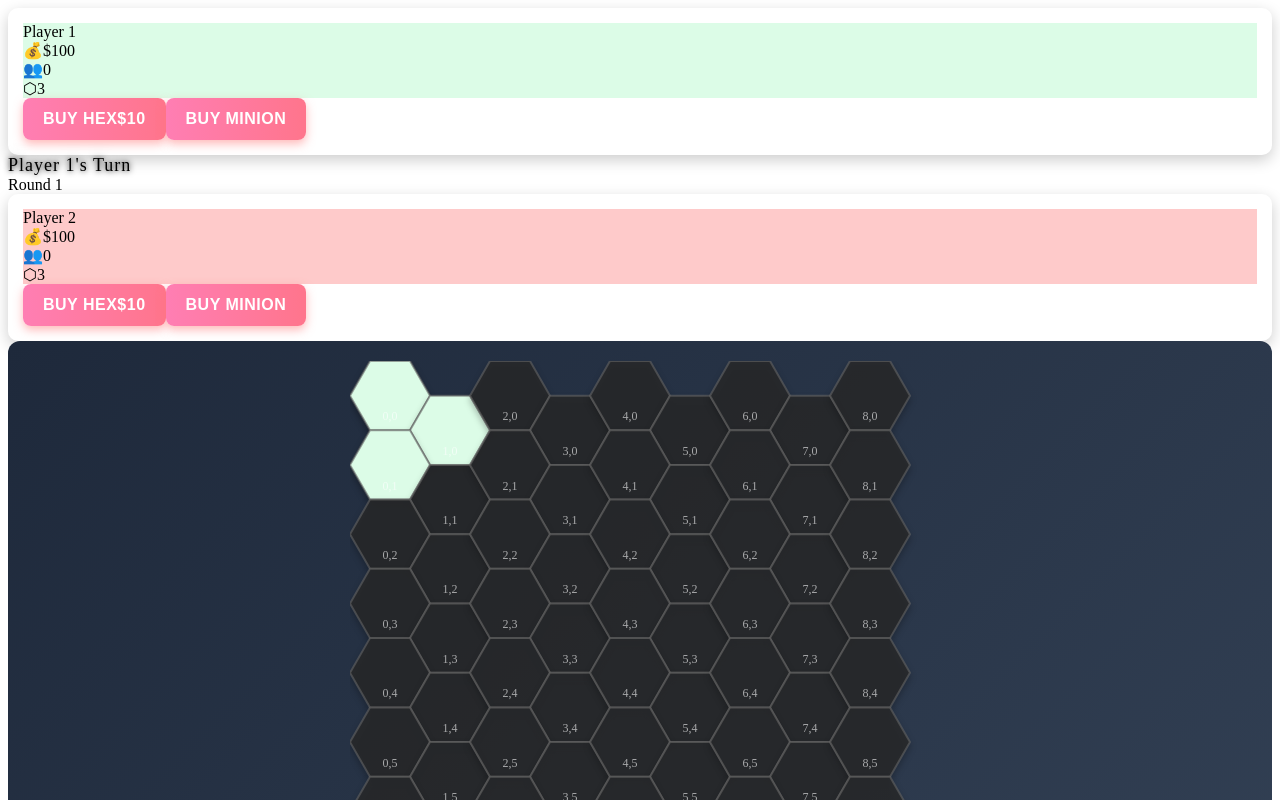
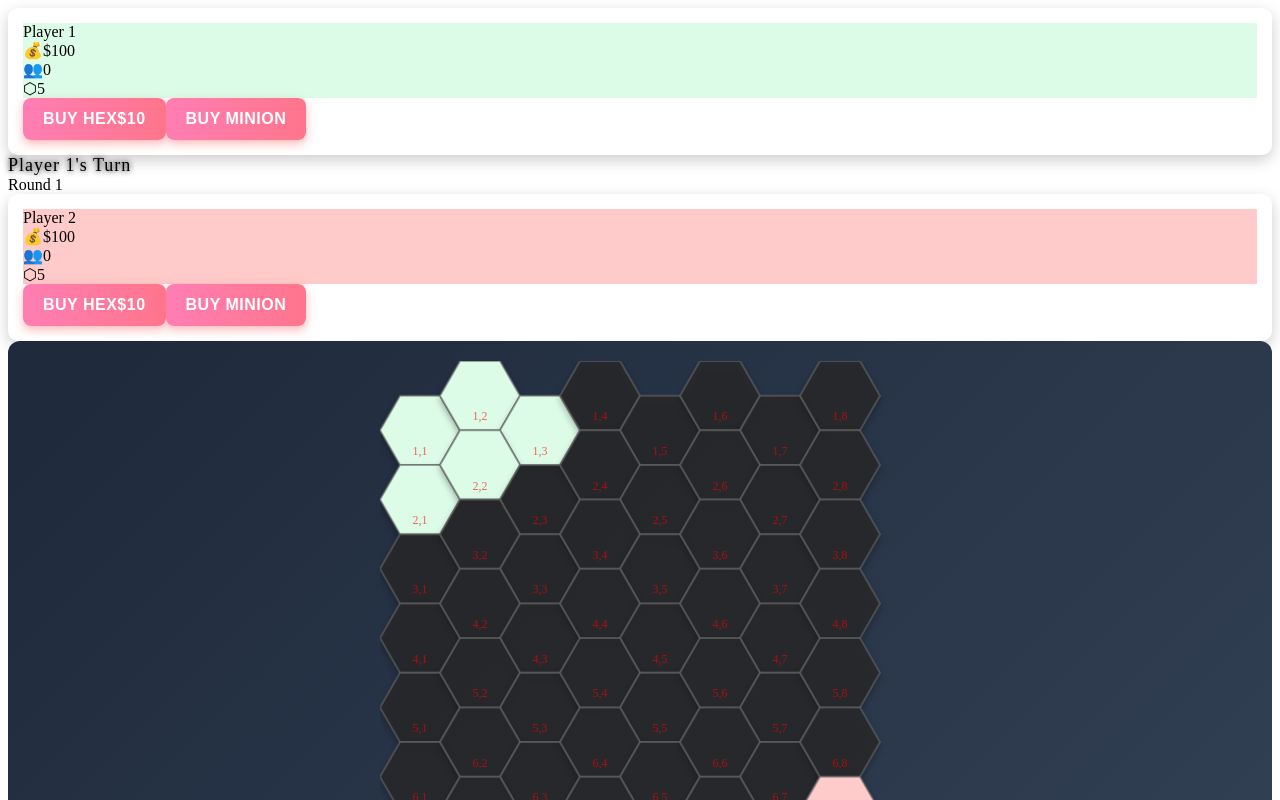
Before and after one commit to o0Mink0o/project-oop, a React (Create React App) app in the folder game-frontend/: page /game-board in a window 1280 px wide. Shown: the top 800 px of the page. Built offline with nearby package versions, Linux system fonts and the light colour scheme.

Commit message:
fix board UI

```diff
--- a/game-frontend/src/components/GameBoardPage.js
+++ b/game-frontend/src/components/GameBoardPage.js
@@ -1,7 +1,7 @@
 import React, { useState } from 'react';
 import '../styles/HexGrid.css';
 
-const GRID_SIZE = 9;
+const GRID_SIZE = 8;
 const HEX_RADIUS = 40;
 const HEX_WIDTH = 2 * HEX_RADIUS;
 const HEX_HEIGHT = Math.sqrt(3) * HEX_RADIUS;
@@ -18,7 +18,7 @@ const initialPlayers = [
         id: 1,
         money: 100,
         minions: [],
-        ownedHexes: [{x: 0, y: 0},{x: 0, y: 1},{x: 1, y: 0}],
+        ownedHexes: [{x: 0, y: 0},{x: 1, y: 0},{x: 2, y: 0},{x: 0, y: 1},{x: 1, y: 1}],
         color: 'rgb(220, 252, 231)',
         hasUsedHexAction: false,
         hasUsedMinionAction: false
@@ -27,7 +27,7 @@ const initialPlayers = [
         id: 2,
         money: 100,
         minions: [],
-        ownedHexes: [{x: 8, y: 8},{x: 8, y: 7},{x: 7, y: 8}],
+        ownedHexes: [{x: 7, y: 7},{x: 6, y: 7},{x: 5, y: 7},{x: 6, y: 6},{x: 7, y: 6}],
         color: 'rgb(254, 202, 202)',
         hasUsedHexAction: false,
         hasUsedMinionAction: false
@@ -266,7 +266,7 @@ const GameBoard = () => {
                         {[...Array(GRID_SIZE)].map((_, row) =>
                             [...Array(GRID_SIZE)].map((_, col) => {
                                 const x = col * HEX_WIDTH * 0.75;
-                                const y = row * HEX_HEIGHT + (col % 2 === 1 ? HEX_HEIGHT / 2 : 0);
+                                const y = row * HEX_HEIGHT + (col % 2 === 0 ? HEX_HEIGHT / 2 : 0);
 
                                 const owner = players.find(p =>
                                     p.ownedHexes.some(h => h.x === col && h.y === row)
@@ -315,11 +315,11 @@ const GameBoard = () => {
                                             x={HEX_RADIUS}
                                             y={HEX_HEIGHT - 10}
                                             textAnchor="middle"
-                                            fill="white"
+                                            fill="red"
                                             fontSize="12"
                                             className="coordinate-label"
                                         >
-                                            {col},{row}
+                                            {row+1},{col+1}
                                         </text>
                                     </g>
                                 );
```
